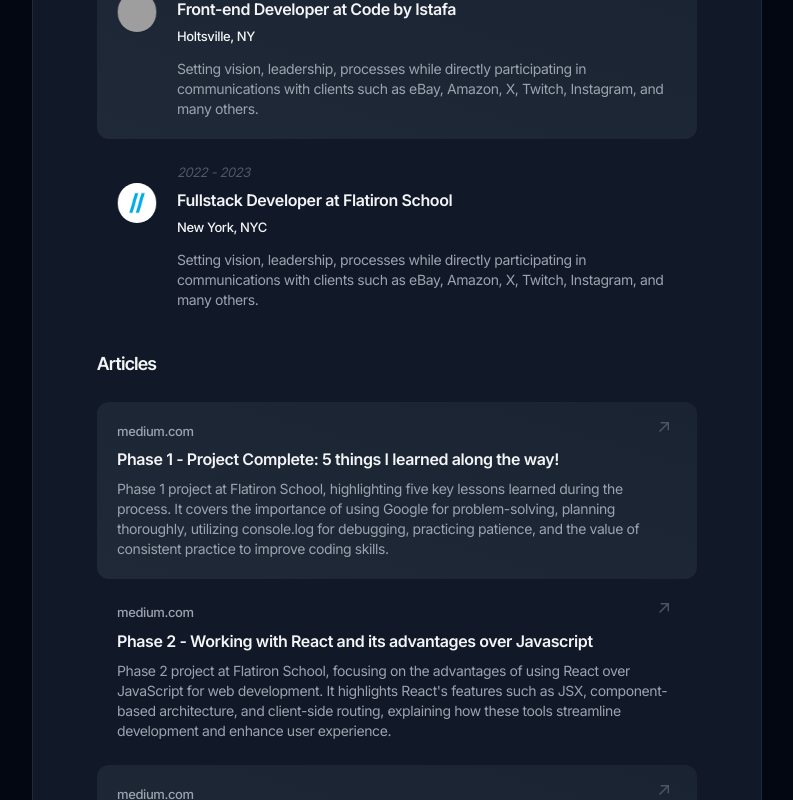
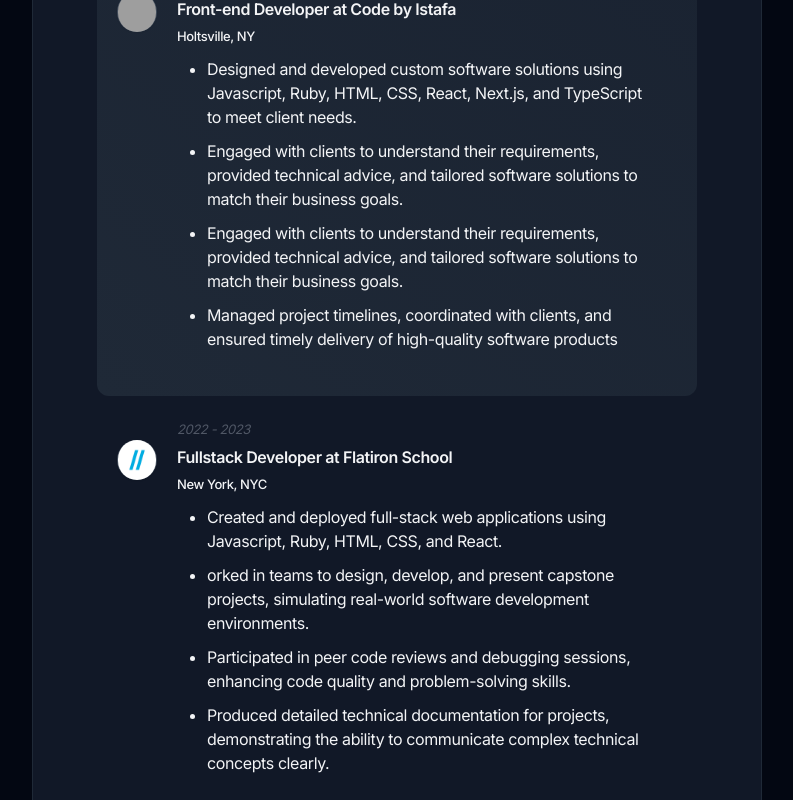
Before and after one commit to ISTAFAMARSHALL/my-portfolio-app, a Next.js app: page / in a window 1280 px wide. Shown: the part 1020-1820 px from the top of the page, without its empty margins (244-1037 px from the left). Built offline with nearby package versions, Linux system fonts and the light colour scheme; grey boxes are pictures that could not be loaded.

Commit message:
update experience component

```diff
--- a/components/Articles.tsx
+++ b/components/Articles.tsx
@@ -43,7 +43,7 @@ export default function Articles() {
   ];
 
   return (
-    <section style={{marginTop:'20px'}}>
+    <section style={{marginTop:'-20px'}}>
       <h2 className="font-inter-tight text-lg font-semibold text-gray-800 dark:text-gray-100 mb-6">
         Articles
       </h2>
--- a/components/Experience.tsx
+++ b/components/Experience.tsx
@@ -18,8 +18,12 @@ export default function Experience() {
       icon: <SvgCodeByIstafa />,
       date: "2023 - Today",
       location: "Holtsville, NY",
-      description:
-        "Setting vision, leadership, processes while directly participating in communications with clients such as eBay, Amazon, X, Twitch, Instagram, and many others.",
+      description:[
+        "Designed and developed custom software solutions using Javascript, Ruby, HTML, CSS, React, Next.js, and TypeScript to meet client needs.",
+        "Engaged with clients to understand their requirements, provided technical advice, and tailored software solutions to match their business goals.",
+        "Engaged with clients to understand their requirements, provided technical advice, and tailored software solutions to match their business goals.",
+        "Managed project timelines, coordinated with clients, and ensured timely delivery of high-quality software products",
+      ]
     },
     {
       title: "Fullstack Developer at Flatiron School",
@@ -27,8 +31,13 @@ export default function Experience() {
       icon: <SvgFlatironSchool />,
       date: "2022 - 2023",
       location: "New York, NYC",
-      description:
-        "Setting vision, leadership, processes while directly participating in communications with clients such as eBay, Amazon, X, Twitch, Instagram, and many others.",
+      description:[
+        "Created and deployed full-stack web applications using Javascript, Ruby, HTML, CSS, and React.",
+        "orked in teams to design, develop, and present capstone projects, simulating real-world software development environments.",
+        "Participated in peer code reviews and debugging sessions, enhancing code quality and problem-solving skills.",
+        "Produced detailed technical documentation for projects, demonstrating the ability to communicate complex technical concepts clearly.",
+      ]
+
     },
     // {
     //   title: "System Engineer and Web Developer at Vimeo",
@@ -73,9 +82,16 @@ export default function Experience() {
                     {item.location}
                   </div>
                 </div>
-                <p className="text-sm text-gray-600 dark:text-gray-400">
+                {/* <p className="text-sm text-gray-600 dark:text-gray-400">
                   {item.description}
-                </p>
+                </p> */}
+                <ul >
+                        {item.description.map((bullet, index) => (
+                            <div style={{ marginTop: '-15px'}}>
+                            <li key={index} style={{ margin: '25px' , textAlign: 'left' , marginLeft:'30px' , listStyle:'outside' }} >{bullet}</li>
+                            </div>
+                        ))}
+                    </ul>
               </div>
             </div>
           </article>
--- a/components/ui/badge-icons.js
+++ b/components/ui/badge-icons.js
@@ -21,6 +21,8 @@ export default function BadgeIcons() {
 
     const carouselSecondaryStyle = {
         ...carouselStyle,
+        animation: 'scroll-horizontal 20s linear infinite',
+
         animationDelay: '22s',
     };
 
```
